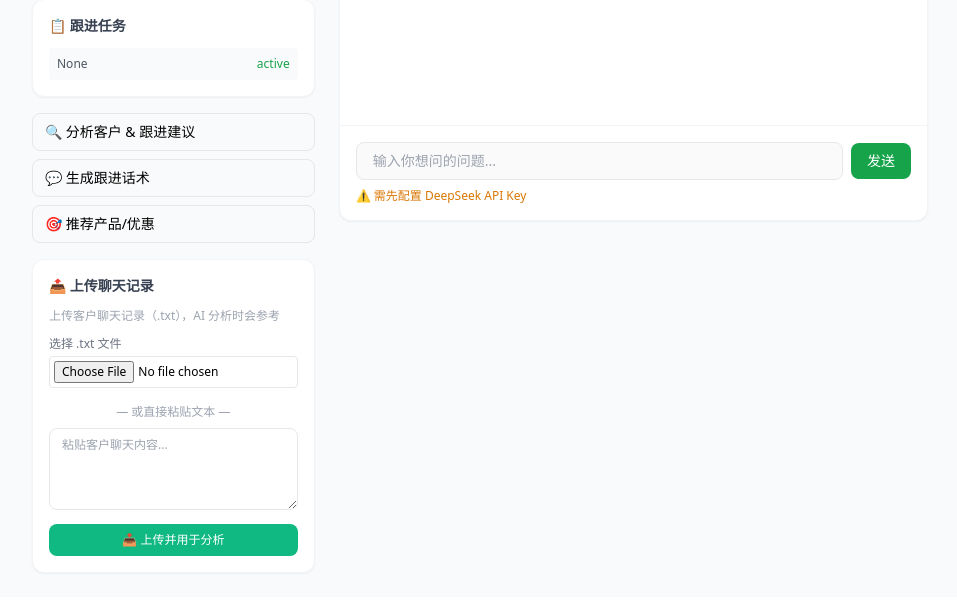
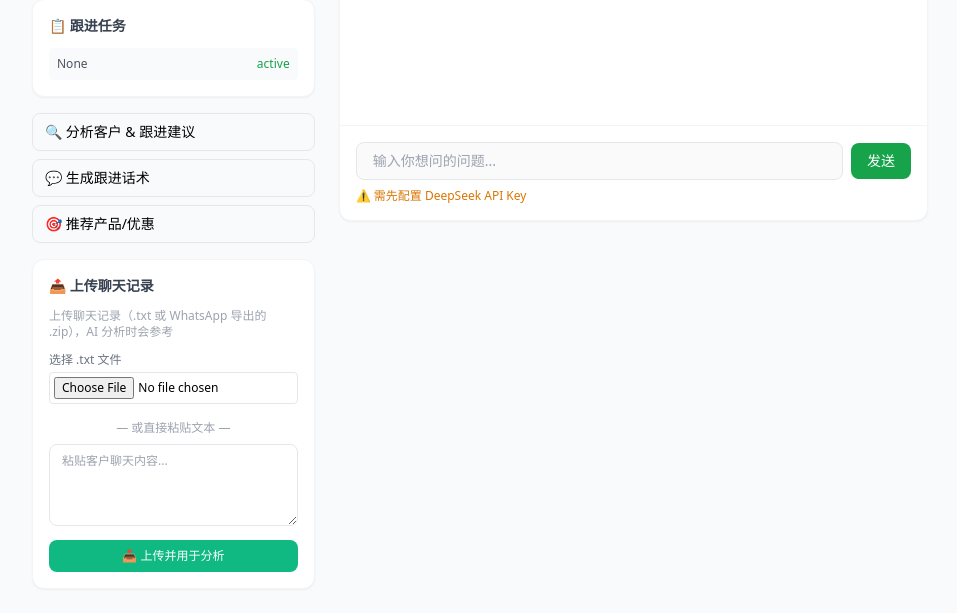
Before and after one commit to jiangyisheng9-bot/hk3-crm, a Flask app: page /customers/1/ai in a window 1280 px wide. Shown: the part 813-1426 px from the top of the page, without its empty margins (160-1117 px from the left). Before the commit the page ends 1387 px from the top, so only its background shows below. Run offline with Flask 3, Linux system fonts and the light colour scheme; tables that the repository leaves empty hold one stand-in row (values such as "Sample post"); parts of the project's set-up code (start-up, migrations or seed data) failed here and were passed over; some libraries are stand-ins or nearby versions.

Commit message:
支持上传 WhatsApp 导出的 .zip 聊天记录 - 自动解压提取 _chat.txt - 支持 .txt 和 .zip 两种格式

```diff
--- a/app.py
+++ b/app.py
@@ -790,12 +790,23 @@ def customer_upload_chat(id):
     content = ''
     filename = ''
 
-    # 方式1：上传 .txt 文件
+    # 方式1：上传文件（.txt 或 WhatsApp 导出的 .zip）
     if 'file' in request.files:
         f = request.files['file']
         if f.filename:
             filename = f.filename
-            content = f.read().decode('utf-8', errors='replace')
+            raw = f.read()
+            if filename.lower().endswith('.zip'):
+                # WhatsApp 导出格式：解压找 _chat.txt
+                import zipfile, io
+                with zipfile.ZipFile(io.BytesIO(raw)) as z:
+                    chat_files = [n for n in z.namelist() if n.endswith('_chat.txt')]
+                    if chat_files:
+                        content = z.read(chat_files[0]).decode('utf-8', errors='replace')
+                    else:
+                        content = '⚠️ ZIP 文件中未找到 _chat.txt'
+            else:
+                content = raw.decode('utf-8', errors='replace')
 
     # 方式2：直接粘贴文本
     if not content:
--- a/templates/ai_chat.html
+++ b/templates/ai_chat.html
@@ -97,10 +97,10 @@
             <!-- 上传聊天记录 -->
             <div class="bg-white rounded-xl shadow-sm p-4 border border-gray-100">
                 <h3 class="text-sm font-semibold text-gray-700 mb-3">📤 上传聊天记录</h3>
-                <p class="text-xs text-gray-400 mb-3">上传客户聊天记录（.txt），AI 分析时会参考</p>
+                <p class="text-xs text-gray-400 mb-3">上传聊天记录（.txt 或 WhatsApp 导出的 .zip），AI 分析时会参考</p>
                 <form action="/customers/{{ customer.id }}/upload-chat" method="POST" enctype="multipart/form-data">
                     <label class="block text-xs text-gray-500 mb-1">选择 .txt 文件</label>
-                    <input type="file" name="file" accept=".txt" class="w-full text-xs mb-2 p-1 border rounded">
+                    <input type="file" name="file" accept=".txt,.zip" class="w-full text-xs mb-2 p-1 border rounded">
                     <div class="text-center text-xs text-gray-400 my-2">— 或直接粘贴文本 —</div>
                     <textarea name="chat_content" rows="4" class="w-full px-3 py-2 border rounded-lg text-xs" placeholder="粘贴客户聊天内容..."></textarea>
                     <button type="submit" class="w-full mt-2 px-3 py-2 bg-emerald-500 text-white rounded-lg hover:bg-emerald-600 transition text-xs font-medium">
```
